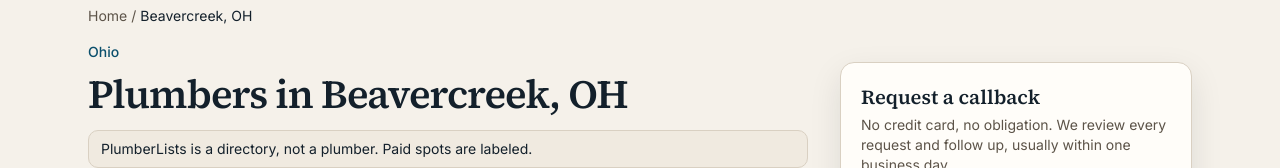
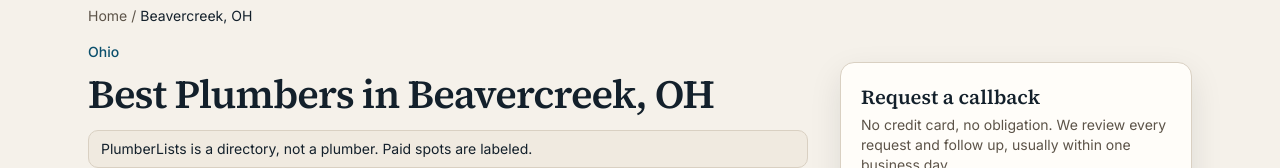
Before and after one commit to ateamowner/plumberlists, a Next.js app: page /beavercreek-oh in a window 1280 px wide. Shown: the part 176-344 px from the top of the page. Built offline with nearby package versions, Linux system fonts and the light colour scheme; no server answers.

Commit message:
Hub H1: keep 'Best' (Best HVAC Companies / Best Plumbers in <city>)

```diff
--- a/src/app/[city]/page.tsx
+++ b/src/app/[city]/page.tsx
@@ -102,7 +102,7 @@
           <p className="text-sm font-medium text-primary">{city.state}</p>
           <h1 className="type-h1 mt-2 font-heading font-semibold tracking-tight">
             {cityListings.length > 0
-              ? `Plumbers in ${city.name}, ${city.stateAbbr}`
+              ? `Best Plumbers in ${city.name}, ${city.stateAbbr}`
               : `Plumbing in ${city.name}, ${city.stateAbbr}`}
           </h1>
           {updated ? (
```
